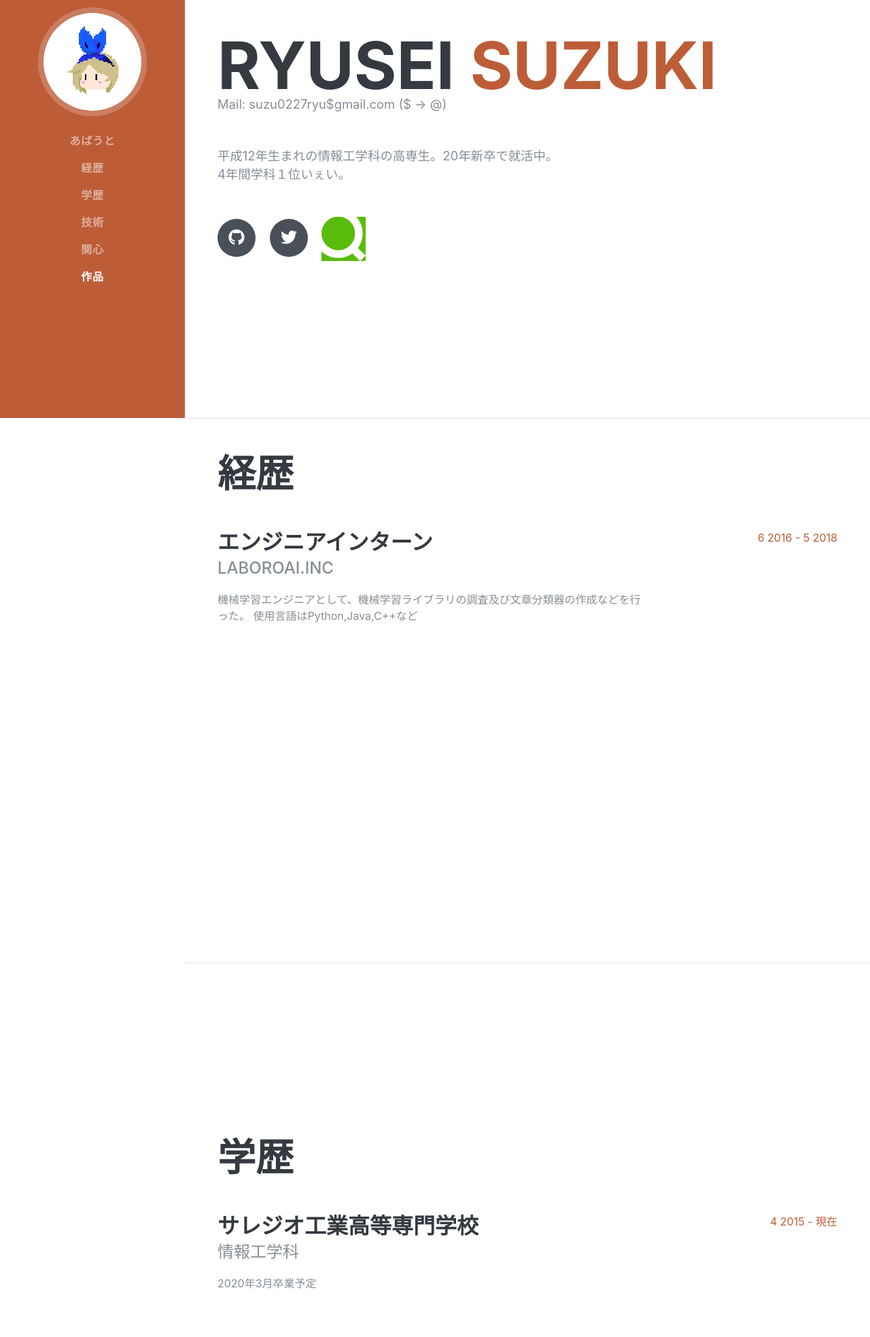
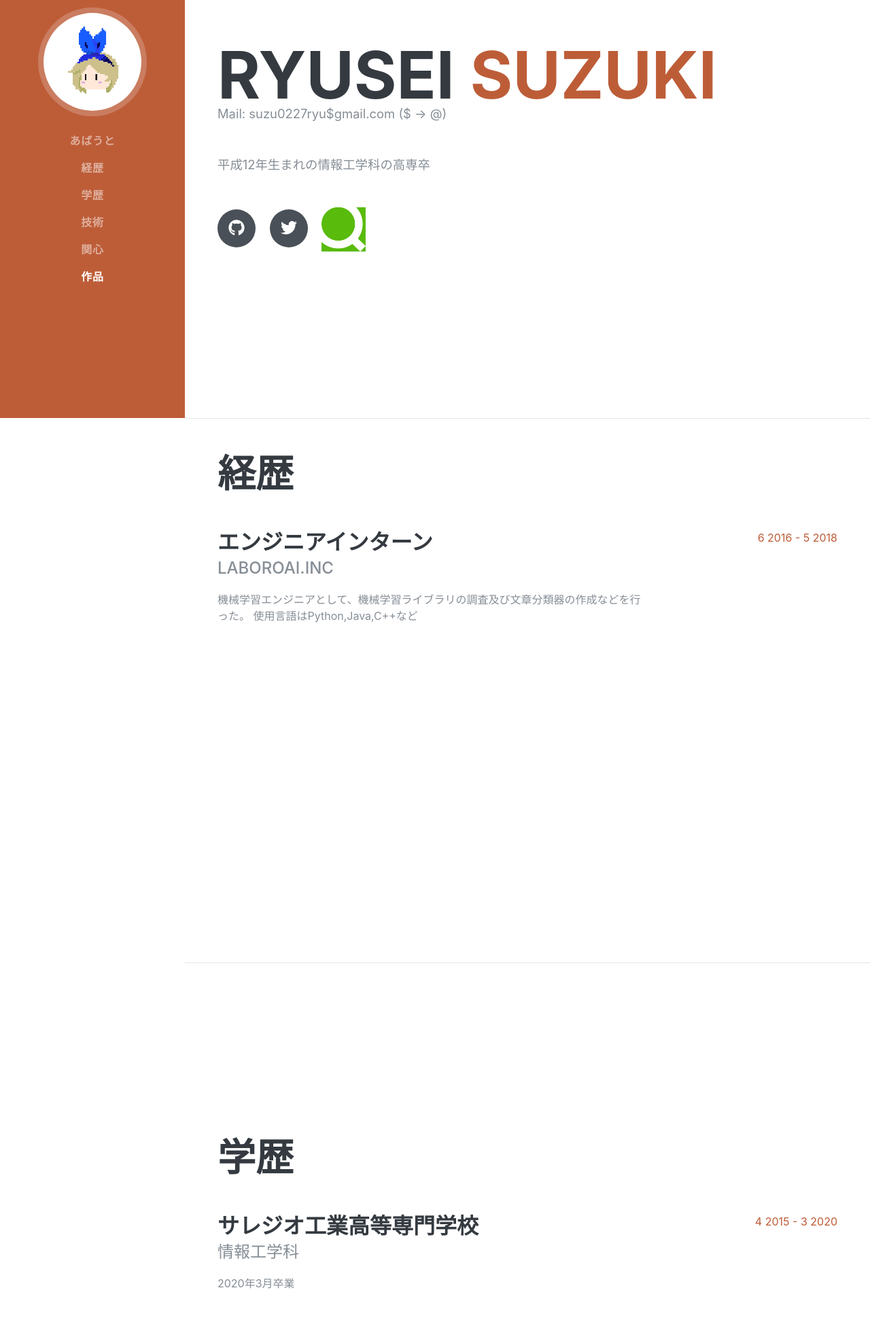
Before and after one commit to suzuryu/Portfolio, a website: page index.html in a window 1280 px wide. Shown: the part 185-2152 px from the top of the page at 68% size. Drawn offline with nearby package versions, Linux system fonts and the light colour scheme; a web font is replaced by a local one.

Commit message:
Update index.html

```diff
--- a/index.html
+++ b/index.html
@@ -71,9 +71,7 @@
         </h1>
         <p class="lead mb-5">Mail: suzu0227ryu$gmail.com  ($ -> @)</p>
         <p class="lead mb-5">
-          平成12年生まれの情報工学科の高専生。20年新卒で就活中。
-          <br>
-          4年間学科１位いぇい。
+          平成12年生まれの情報工学科の高専卒
         </p>
         <div class="social-icons">
           <a href="https://github.com/suzuryu" target="_blank" rel="noopener">
@@ -122,10 +120,10 @@
           <div class="resume-content">
             <h3 class="mb-0">サレジオ工業高等専門学校</h3>
             <div class="subheading mb-3">情報工学科</div>
-            <p>2020年3月卒業予定</p>
+            <p>2020年3月卒業</p>
           </div>
           <div class="resume-date text-md-right">
-            <span class="text-primary">4 2015 - 現在</span>
+            <span class="text-primary">4 2015 - 3 2020</span>
           </div>
         </div>
 
```
